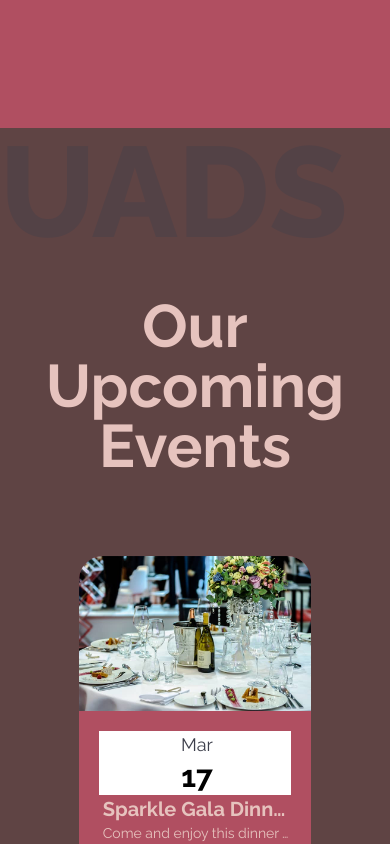
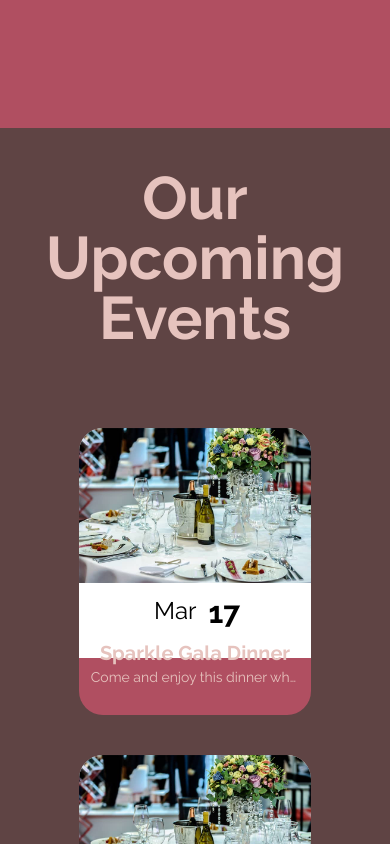
Before and after one commit to UoaWDCC/uads-member-app-v2, a React (Vite) app in the folder web/: page / in a window 390 px wide. Shown: the part 1560-2404 px from the top of the page. Built offline with nearby package versions, Linux system fonts and the light colour scheme.

Commit message:
UADS-18 style added event background
still working on the UADS text behind cards, z index not working for some reason, also responsiveness still broken

```diff
--- a/web/src/pages/Home.tsx
+++ b/web/src/pages/Home.tsx
@@ -170,16 +170,17 @@ function EventSection() {
   return (
     <>
       <div className="h-auto bg-brown content-center">
-        <h1 className="z-0 text-9xl font-raleway text-gray opacity-35 font-extrabold">
+        {/*<h1 className="absolute  text-[40em] font-raleway text-light-brown opacity-35 font-extrabold text-center">
           UADS
+  </h1>*/}
+        <div className="pb-10 z-40">
+          <h1 className=" p-10 text-center text-6xl font-bold text-light-pink font-raleway">
+            Our Upcoming Events
           </h1>
-        <h1 className=" p-10 text-center text-6xl font-bold text-light-pink font-raleway">
-          Our Upcoming Events
-        </h1>
-        {/* event group cards not centered */}
-        <EventGroups />
+          <EventGroups />
 
-        <PinkButton linkto="/events" buttontext="See More Events" />
+          <PinkButton linkto="/events" buttontext="See More Events" />
+        </div>
       </div>
     </>
   );
@@ -232,7 +233,7 @@ function EventCard({
 }: EventCardProps) {
   return (
     <>
-      <div className="bg-pink rounded-3xl m-auto lg:w-4/5 w-3/4"> {/* Adjust width for medium screens */}
+      <div className="sm:bg-gradient-to-r sm:from-white sm:from-20% sm:via-pink sm:via-20% sm:to-pink lg:via-30% lg:to-30%  lg:from-30%  rounded-3xl m-auto lg:w-4/5 w-3/4 bg-gradient-to-b from-white via-pink to-pink from-80% via-80% to-70% "> {/* Adjust width for medium screens */}
         <div className="h-2/6 overflow-hidden">
           <img
             className="w-auto rounded-3xl rounded-b-none"
@@ -240,20 +241,20 @@ function EventCard({
             alt="Event"
           />
         </div>
-        <div className="flex flex-col sm:flex-row justify-evenly m-5 pb-5">
-          <div className="justify-start pl-1 bg-white">
-            <h3 className="text-center text-gray text-lg font-raleway">
+        <div className="flex flex-col sm:flex-row justify-evenly sm:m-5 sm:mb-1 sm:pb-2 sm:mr-0 sm:ml-5 pb-7">
+          <div className="justify-center pl-1 flex flex-row sm:flex-col gap-3 pt-3 align-text-bottom pb-2 ">
+            <h3 className="text-black sm:text-lg font-raleway text-center text-2xl">
               {month}
             </h3>
             <h2 className="text-center font-bold text-black text-3xl font-raleway">
               {date}
             </h2>
           </div>
-          <div className="pl-1 text-center md:text-left md:pl-0 m-0"> {/* Adjust alignment for medium screens */}
-            <h2 className="text-center md:text-left font-bold text-light-pink text-xl font-raleway truncate">
+          <div className= "justify-center align-center text-center sm:pl-20 m-0 w-auto pl-3 pr-3"> {/* Adjust alignment for medium screens */}
+            <h2 className="text-center md:text-left font-bold text-light-pink md:text-2xl lg:text-lg font-raleway truncate text-xl">
               {eventname}
             </h2>
-            <p className="text-light-pink text-sm font-raleway truncate">{eventdesc}</p>
+            <p className="justify-center text-light-pink md:text-md text-sm font-raleway truncate text-center lg:text-md">{eventdesc}</p>
           </div>
         </div>
       </div>
--- a/web/tailwind.config.js
+++ b/web/tailwind.config.js
@@ -17,7 +17,8 @@ export default {
         'pink': '#B04F61',
         'gray': '#3D3F4B',
         'brown': '#5F4444',
-        'yellow': '#FCBA04'
+        'yellow': '#FCBA04',
+        'light-brown': '#422924',
       },
     },
   },
```
